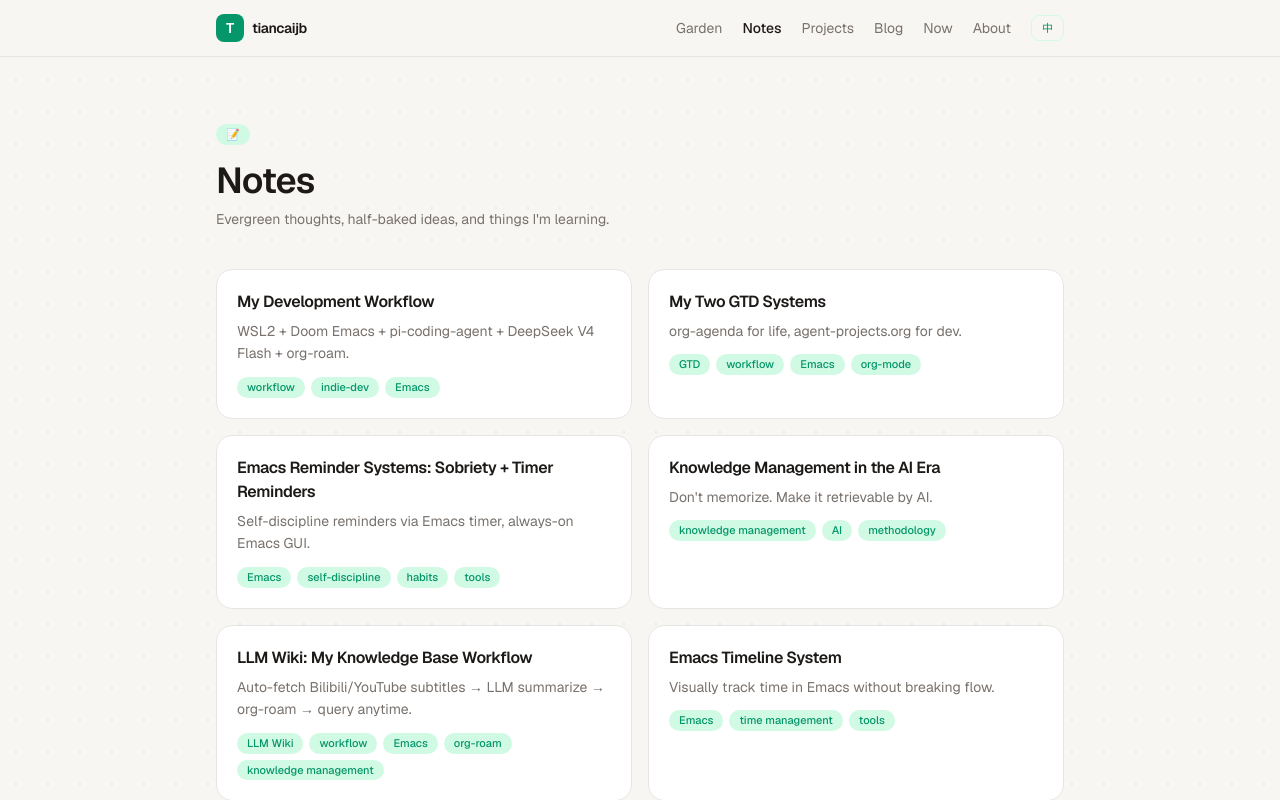
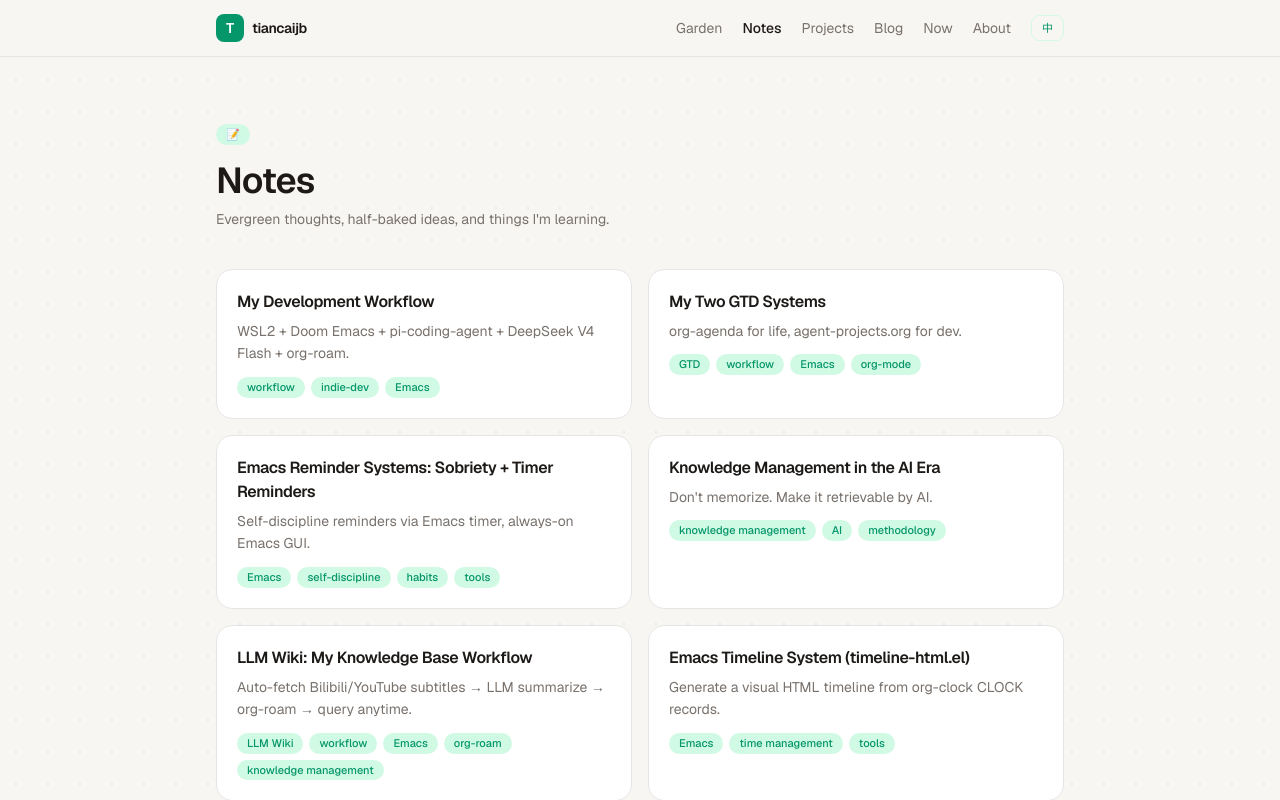
Before and after one commit to tiancaijb/tiancaijb-site, a Next.js app: page /en/notes in a window 1280 px wide. Shown: the top 800 px of the page. Built offline with nearby package versions, Linux system fonts and the light colour scheme.

Commit message:
fix emacs-timeline note: actual org-clock + timeline-html.el implementation

```diff
--- a/src/content/en/notes.ts
+++ b/src/content/en/notes.ts
@@ -235,49 +235,61 @@
   },
   {
     slug: "emacs-timeline",
-    title: "Emacs Timeline System",
+    title: "Emacs Timeline System (timeline-html.el)",
     date: "2026-07-04",
-    excerpt: "Visually track time in Emacs without breaking flow.",
+    excerpt: "Generate a visual HTML timeline from org-clock CLOCK records.",
     tags: ["Emacs", "time management", "tools"],
     content: `
-## Why a timeline
+## timeline-html.el
 
-Pomodoro is too rigid for me. I don't want 25-minute interruptions. I want:
+A Doom Emacs module I wrote that reads org-clock records and generates a visual HTML timeline.
 
-- Mark the time when I start something
-- Auto-record duration when I switch tasks
-- Look back and see where my time went
+## Data source: org-clock
 
-## The idea
+Whenever I work on something in Emacs, I clock in/out using org-mode:
 
-A simple timeline buffer in Emacs:
-
-\`\`\`
-09:00 ───── Start coding
-09:45    ├ Research (15m)
-10:30 ───── Sobriety check-in
-10:35 ───── Writing notes
-12:00 ───── Lunch
+\`\`\`org
+* TODO Write code [#A]
+  CLOCK: [2026-07-04 Sat 09:00]--[2026-07-04 Sat 10:30] => 1:30
 \`\`\`
 
-Each line = a timestamp + event. Indentation shows duration.
+\`C-c C-x C-i\` to start, \`C-c C-x C-o\` to stop. Emacs tracks duration automatically.
 
-## Why Emacs
+## One-key HTML timeline
 
-- No window switching — hit a key in Emacs and you're done
-- Links to [[my-gtd-system|org-agenda]] — auto-timestamp when TODO is done
-- Links to [[emacs-reminder-systems|timer-reminder]] — log when reminder fires
-- Data is plain org text, easily processable
+Run \`M-x tlh-show\` (bound to \`SPC t h\`), it:
 
-## Usage
+1. Scans all \`~/org/*.org\` files
+2. Extracts today's CLOCK records
+3. Parses heading hierarchy (cleans TODO/DONE, priorities, tags)
+4. Merges adjacent same-task segments
+5. Color-codes by task name keyword matching
+6. Generates a dark-theme HTML timeline (6AM-11PM)
+7. Opens in Windows browser via explorer.exe
 
-\`\`\`elisp
-;; Record a point in time
-M-x timeline/record-at-point
+### Visual output
 
-;; View today's timeline
-M-x timeline/show-today
-\`\`\`
+Dark background, 6AM-11PM time scale on the left, CLOCK blocks positioned proportionally. Each block is color-coded by task type — you can tell at a glance where your time went.
+
+### Color rules
+
+| Color | Matches |
+|-------|---------|
+| 🔴 Red | Code |
+| 🟠 Orange | Eating |
+| 🟡 Yellow | Audiobooks |
+| 🟢 Green | Learning |
+| 🔵 Blue | Anime |
+| 🟣 Purple | Gaming |
+| 🩷 Pink | Porn |
+| 🩵 Cyan | Sleep, Rest |
+
+## Why this approach
+
+- **No flow interruption** — start/stop clock is two key chords, never leave Emacs
+- **Data is automatic** — time tracking is a byproduct of org-clock, no manual entry
+- **Visualization** — HTML is far more intuitive than org text
+- **Tied to org-agenda** — TODOs and CLOCKs live in the same system
 
 The timeline isn't about precision to the second. It's about answering "what did I do today".
 `,
--- a/src/content/ja/notes.ts
+++ b/src/content/ja/notes.ts
@@ -237,49 +237,57 @@ Bilibili と YouTube の両方をカバー。
   },
   {
     slug: "emacs-timeline",
-    title: "Emacs タイムラインシステム",
+    title: "Emacs タイムラインシステム（timeline-html.el）",
     date: "2026-07-04",
-    excerpt: "Emacs で時間を視覚的に記録、フローを妨げない。",
+    excerpt: "org-clock の CLOCK 記録から今日の HTML タイムラインを自動作成。",
     tags: ["Emacs", "時間管理", "ツール"],
     content: `
-## なぜタイムラインか
+## timeline-html.el
 
-ポモドーロは私には窮屈すぎる。25分で中断されたくない。欲しいのは：
+私が書いた Doom Emacs モジュール。org-clock の記録を読み取り、視覚的な HTML タイムラインを生成する。
 
-- 何かを始めた時に時間を記録
-- タスクを切り替えた時に自動的に経過を記録
-- 後で見返すと一日の時間の流れがわかる
+## データソース：org-clock
 
-## 実装アイデア
+Emacs で何かをするとき、org-mode の clock 機能で時間を記録する：
 
-Emacs 内のシンプルなタイムラインバッファ：
-
-\`\`\`
-09:00 ───── コーディング開始
-09:45    ├ リサーチ (15分)
-10:30 ───── 禁欲チェックイン
-10:35 ───── ノート執筆
-12:00 ───── 昼食
+\`\`\`org
+* TODO コードを書く [#A]
+  CLOCK: [2026-07-04 Sat 09:00]--[2026-07-04 Sat 10:30] => 1:30
 \`\`\`
 
-各行 = タイムスタンプ + イベント。インデントで時間の長さを表現。
+\`C-c C-x C-i\` で開始、\`C-c C-x C-o\` で停止。Emacs が自動的に時間を記録する。
 
-## なぜ Emacs か
+## ワンキーで HTML タイムライン
 
-- ウィンドウ切り替え不要——Emacs でキーを押せば完了
-- [[my-gtd-system|org-agenda]] と連携——TODO 完了時に自動でタイムスタンプ
-- [[emacs-reminder-systems|timer-reminder]] と連携——リマインダー発火時も記録
-- データはプレーンな org テキスト、自由に処理可能
+\`M-x tlh-show\`（\`SPC t h\` にバインド）で：
 
-## 使い方
+1. \`~/org/\` 配下の全 .org ファイルをスキャン
+2. 今日の CLOCK 記録だけ抽出
+3. 見出し階層を解析（TODO/DONE、優先度、タグを除去）
+4. 隣接する同一タスクの時間帯をマージ
+5. タスク名の部分一致で色分け
+6. ダークテーマの HTML タイムライン生成（6AM-11PM）
+7. Windows ブラウザで開く（explorer.exe）
 
-\`\`\`elisp
-;; 時点を記録
-M-x timeline/record-at-point
+### 色分けルール
 
-;; 今日のタイムラインを表示
-M-x timeline/show-today
-\`\`\`
+| 色 | 一致キーワード |
+|----|--------------|
+| 🔴 赤 | コード |
+| 🟠 橙 | 食事 |
+| 🟡 黄 | 聴書 |
+| 🟢 緑 | 学習 |
+| 🔵 青 | アニメ |
+| 🟣 紫 | ゲーム |
+| 🩷 ピンク | 性的 |
+| 🩵 シアン | 睡眠、休息 |
+
+## なぜこの方法か
+
+- **フローを妨げない**——開始/停止は 2 つのキー操作、Emacs から離れない
+- **データは自動**——時間記録は org-clock の副産物、手動入力不要
+- **視覚化**——HTML は org テキストより直感的
+- **org-agenda と連携**——TODO と CLOCK は同じシステム内
 
 タイムラインは秒単位の正確さが目的じゃない。「今日何をしたか」に答えるためのものだ。
 `,
--- a/src/content/zh/notes.ts
+++ b/src/content/zh/notes.ts
@@ -237,51 +237,63 @@ LLM Wiki 是我最常用的工具之一。每天我都在用它——看视频
   },
   {
     slug: "emacs-timeline",
-    title: "Emacs 时间轴系统",
+    title: "Emacs 时间轴系统（timeline-html.el）",
     date: "2026-07-04",
-    excerpt: "在 Emacs 里直观记录时间，不打断心流。",
+    excerpt: "基于 org-clock CLOCK 记录，一键生成今日时间轴 HTML。",
     tags: ["Emacs", "时间管理", "工具"],
     content: `
-## 为什么做时间轴
+## timeline-html.el
 
-番茄钟对我来说太死板了。我不想被 25 分钟打断，我想要：
+这是我写的一个 Doom Emacs 模块，读取 org-clock 的记录，自动生成一份视觉化的时间轴 HTML。
 
-- 开始做一件事时记下时间
-- 切换任务时自动记录跨度
-- 回头看时能看到一天的时间流向
+## 数据来源：org-clock
 
-## 实现思路
+在 Emacs 里做任何事时，我会用 org-mode 的 clock 功能记录时间：
 
-在 Emacs 里用一个简单的时间轴 buffer：
-
-\`\`\`
-09:00 ───── 开始写代码
-09:45    ├ 查资料 (15m)
-10:30 ───── 戒色打卡
-10:35 ───── 写笔记
-12:00 ───── 午饭
+\`\`\`org
+* TODO 写代码 [#A]
+  CLOCK: [2026-07-04 Sat 09:00]--[2026-07-04 Sat 10:30] => 1:30
 \`\`\`
 
-每一条就是一个时间点 + 事件。跨度的通过缩进来表示。
+按 \`C-c C-x C-i\` 开始计时，\`C-c C-x C-o\` 停止。Emacs 自动记录时间跨度。
 
-## 为什么要放在 Emacs 里
+## 一键生成 HTML 时间轴
 
-- 不需要切换窗口——在 Emacs 里按个快捷键就记录了
-- 和 [[my-gtd-system|org-agenda]] 联动——TODO 完成时自动打时间戳
-- 和 [[emacs-reminder-systems|timer-reminder]] 联动——提醒时也记录
-- 数据是纯文本 org 格式，随便处理
+运行 \`M-x tlh-show\`（或绑定快捷键 \`SPC t h\`），脚本自动：
 
-## 用法
+1. 扫描 \`~/org/\` 下所有 .org 文件
+2. 提取今天所有的 CLOCK 记录
+3. 解析任务层级（含清理：去 TODO/DONE、优先级、标签）
+4. 合并相邻同任务的时间段
+5. 按任务名子串匹配颜色（代码=红、学习=绿、色情=粉 等）
+6. 生成深色主题 HTML，6AM-11PM 可视化时间轴
+7. 用 Windows 浏览器打开
 
-\`\`\`elisp
-;; 记录一个时间点
-M-x timeline/record-at-point
+### 时间轴长这样
 
-;; 查看今天的时间轴
-M-x timeline/show-today
-\`\`\`
+深色背景，左侧时间刻度（6AM-11PM），每个 CLOCK 区块按时间比例定位，鼠标悬停高亮。颜色按任务类型区分，一眼就能看出今天的时间花在哪了。
 
-时间轴不是为了精确到秒——是为了回答「我今天做了什么」。
+### 颜色匹配规则
+
+| 颜色 | 匹配关键词 |
+|------|-----------|
+| 🔴 红 | 代码 |
+| 🟠 橙 | 吃饭 |
+| 🟡 黄 | 听书 |
+| 🟢 绿 | 学习 |
+| 🔵 蓝 | 看番 |
+| 🟣 紫 | 游戏 |
+| 🩷 粉 | 色情 |
+| 🩵 青 | 睡眠、休息 |
+
+## 为什么这么做
+
+- **不打断心流**——开始/停止 clock 只需两个快捷键，不离开 Emacs
+- **数据自动**——时间记录是 org-clock 的副产品，不需要手动填
+- **可视化**——HTML 比 org 文本直观得多，一眼看清时间花在哪
+- **和 org-agenda 联动**——TODO 和 CLOCK 在同一套系统里
+
+时间轴不是为了精确到秒，是为了回答「我今天做了什么」。
 `,
   },
   {
```
